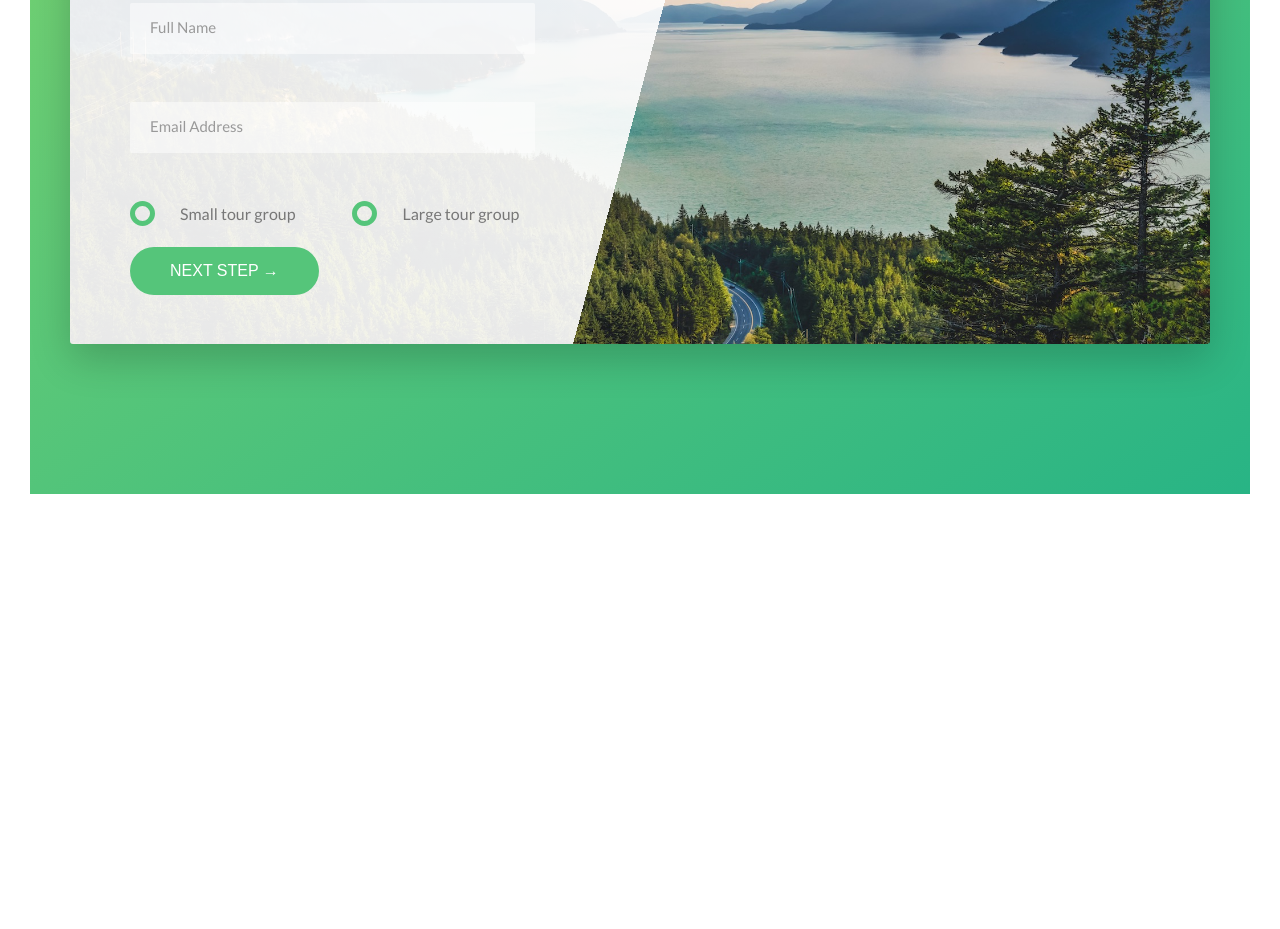
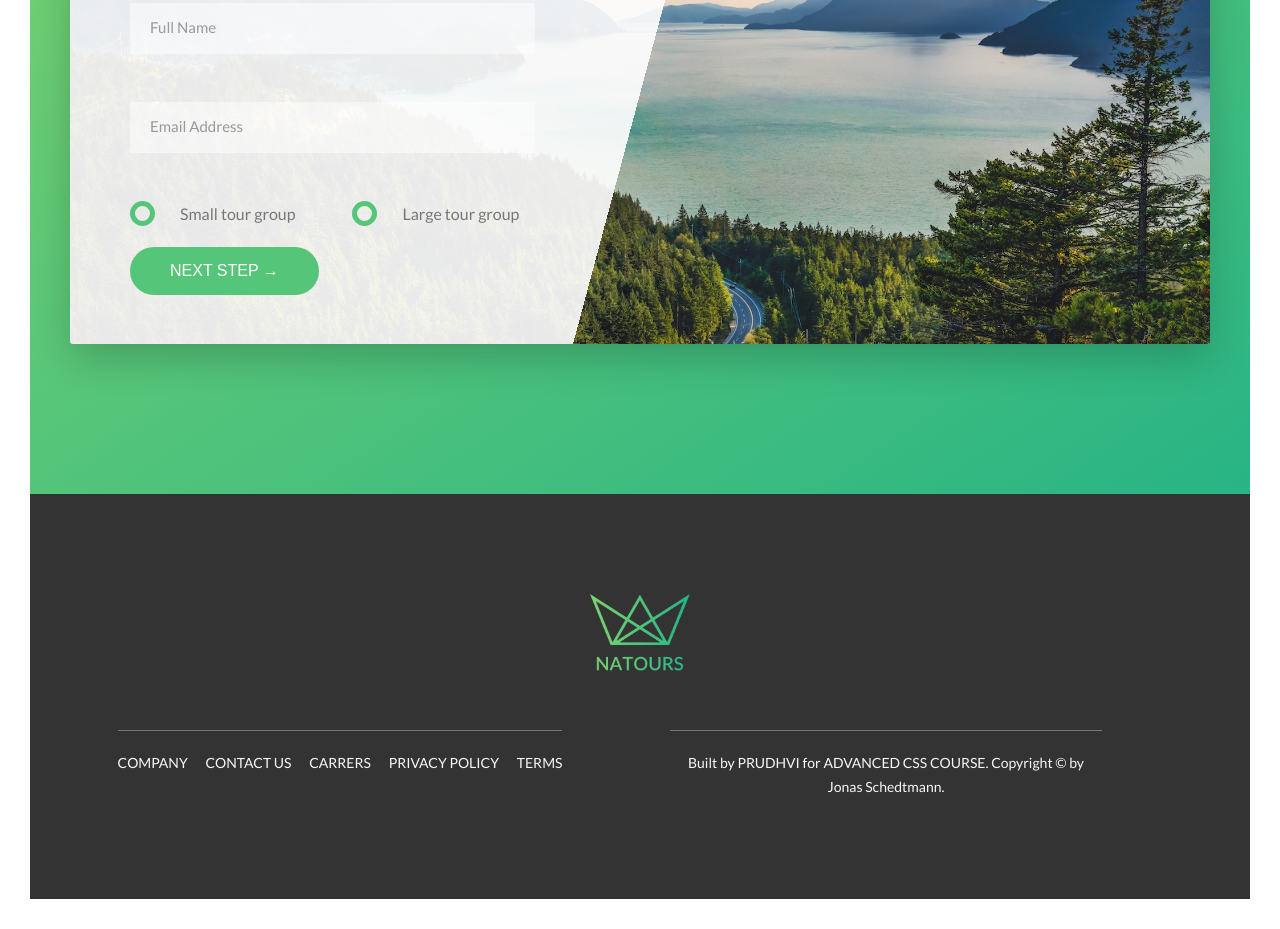
Before and after one commit to prudhvi2050/css_project, a website: page index.html in a window 1280 px wide. Shown: the part 4639-5568 px from the top of the page. Before the commit the page ends 5163 px from the top, so only its background shows below. Drawn offline with Linux system fonts and the light colour scheme.

Commit message:
footer 03/09

```diff
--- a/index.html
+++ b/index.html
@@ -295,5 +295,29 @@
                 </div>
             </section>
         </main>
+
+        <footer class="footer">
+            <div class="footer__log-box">
+                <img src="img/logo-green-2x.png" alt="Full logo" class="footer__logo">
+                <div class="row">
+                    <div class="col-1-of-2">
+                        <div class="footer__navigation">
+                            <ul class="footer__list">
+                                <li class="footer__item"><a href="#" class="footer__link">Company</a></li>
+                                <li class="footer__item"><a href="#" class="footer__link">Contact us</a></li>
+                                <li class="footer__item"><a href="#" class="footer__link">Carrers</a></li>
+                                <li class="footer__item"><a href="#" class="footer__link">Privacy policy</a></li>
+                                <li class="footer__item"><a href="#" class="footer__link">Terms</a></li>
+                            </ul>
+                        </div>
+                    </div>
+                    <div class="col-1-of-2">
+                        <p class="footer__copyright">
+                            Built by <a href="#" class="footer__link">Prudhvi</a> for <a href="#" class="footer__link">Advanced CSS course</a>. Copyright &copy; by Jonas Schedtmann.
+                        </p>
+                    </div>
+                </div>
+            </div>
+        </footer>
     </body>
 </html>
--- a/sass/abstracts/_variables.scss
+++ b/sass/abstracts/_variables.scss
@@ -15,6 +15,7 @@
 $color-grey-light-1: #f7f7f7;
 $color-grey-light-2: #eee;
 $color-grey-dark-2: #999;
+$color-grey-dark-3: #333;
 
 // FONT
 $default-font-size: 1.6rem;
--- /dev/null
+++ b/sass/layout/_footer.scss
@@ -0,0 +1,62 @@
+.footer {
+
+    background-color: $color-grey-dark-3;
+    color: $color-grey-light-1;
+    padding: 10rem 0;
+    font-size: 1.4rem;
+
+    &__log-box {
+        text-align: center;
+    }
+
+    &__logo {
+        width: 10rem;
+        height: auto;
+        margin-bottom: 5rem;
+
+    }
+
+    &__navigation
+    {
+        border-top: 1px solid $color-grey-dark;
+        padding-top: 2rem;
+        display: inline-block;
+    }
+
+    &__list {
+        list-style: none;
+    }
+
+    &__item {
+        display: inline-block;
+
+        &:not(:last-child) {
+            margin-right: 1.5rem;
+        }
+    }
+
+    &__link {
+        &:link,
+        &:visited {
+            color: $color-grey-light-1;
+            background-color: $color-grey-dark-3;
+            text-decoration: none;
+            text-transform: uppercase;
+            display: inline-block;
+            transition: all .2s;
+        }
+
+        &:hover,
+        &:active {
+            color: $color-primary;
+            box-shadow: 0 1rem 2rem rgba($color-black, .4);
+            transform: rotate(5deg) scale(1.2);
+        }
+    }
+
+    &__copyright {
+        border-top: 1px solid $color-grey-dark;
+        padding-top: 2rem;
+        width:80%;
+    }
+}
--- a/sass/main.scss
+++ b/sass/main.scss
@@ -14,4 +14,5 @@
 @import "components/form";
 @import "layout/header";
 @import "layout/grid";
+@import "layout/footer";
 @import "pages/home";
```
Also changed, not shown: css/style.css.
